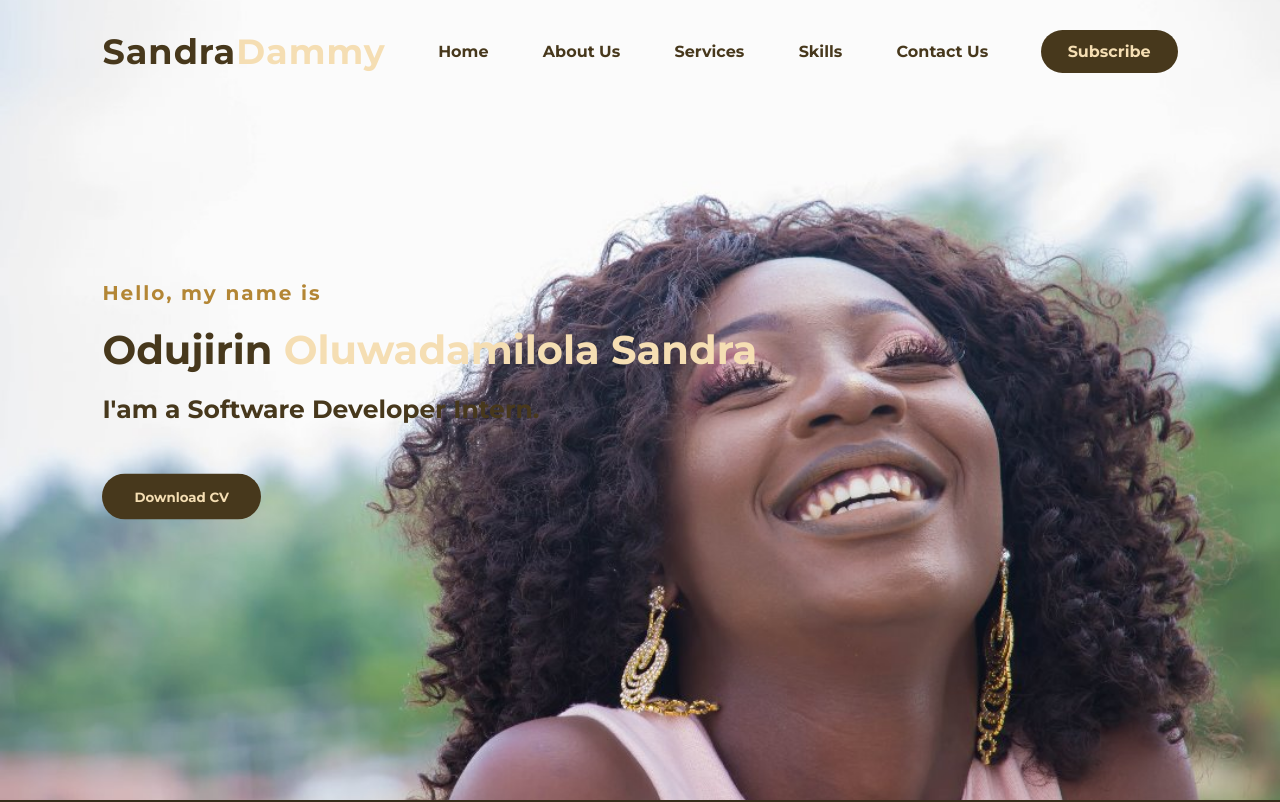
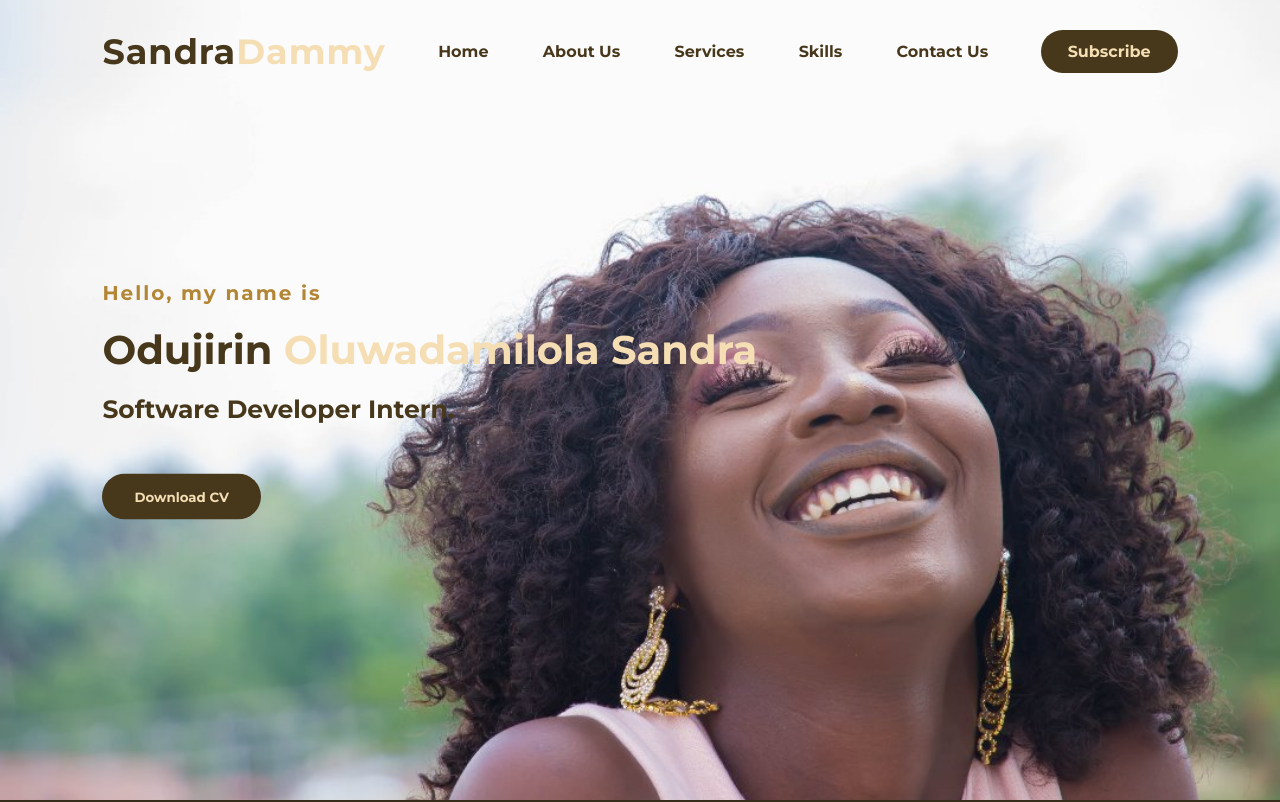
Before and after one commit to SandraDammy/Portfolio, a plain HTML site: page index.html in a window 1280 px wide. Shown: the top 802 px of the page. Drawn offline with Linux system fonts and the light colour scheme.

Commit message:
Update index.html

```diff
--- a/index.html
+++ b/index.html
@@ -30,7 +30,7 @@
 		<div class="content">
 			<h4>Hello, my name is</h4>
 			<h1>Odujirin <span>Oluwadamilola Sandra</span></h1>
-			<h3>I'am a Software Developer Intern.</h3>
+			<h3>Software Developer Intern.</h3>
 
 			<div class="contentbutton">
 				<button type="button">Download CV</button>
```
